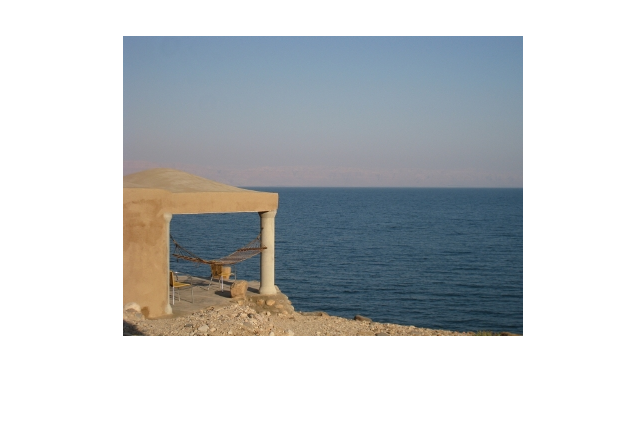
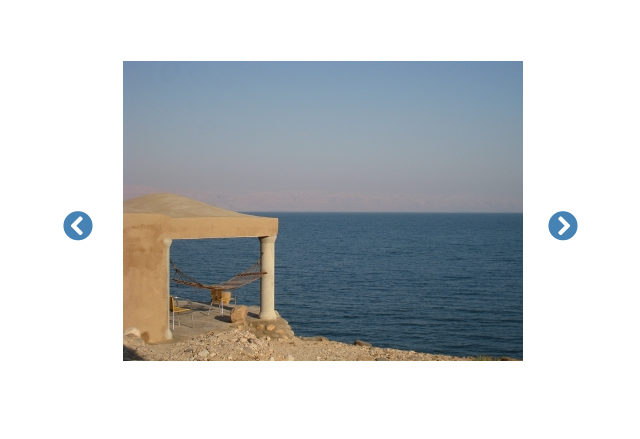
Before and after one commit to caxpper/carousel, a plain HTML site: page index.html in a window 1280 px wide. Shown: the part 42-481 px from the top of the page, without its empty margins (317-957 px from the left). Drawn offline with nearby package versions, Linux system fonts and the light colour scheme.

Commit message:
added next and back buttons

```diff
--- a/css/style.css
+++ b/css/style.css
@@ -10,8 +10,8 @@ body {
 
 .carousel{
     position: relative;
-    width: 40%;
-    height: 50%;
+    width: 550px;
+    height: 450px;
     margin: 0 auto;
 }
 
@@ -32,3 +32,23 @@ body {
 .hidden{
   opacity:0;
 }
+
+.next, .back{
+    position: absolute;
+    top: 50%;
+    transform: translate(-50%,0);
+    cursor: pointer;
+}
+
+.next{
+    right: 5px;
+}
+
+.back{
+    left: 30px;
+}
+
+.button i{
+    font-size: 30px;
+    color: steelblue;
+}
--- a/index.html
+++ b/index.html
@@ -4,6 +4,7 @@
     <script src="https://ajax.googleapis.com/ajax/libs/jquery/3.3.1/jquery.min.js"></script>
     <script src="./js/main.js"></script>
     <link rel="stylesheet" href="./css/style.css">
+    <link rel="stylesheet" href="https://use.fontawesome.com/releases/v5.1.0/css/all.css" integrity="sha384-lKuwvrZot6UHsBSfcMvOkWwlCMgc0TaWr+30HWe3a4ltaBwTZhyTEggF5tJv8tbt" crossorigin="anonymous">
 </head>
 <body>
     <div class="container">
--- a/js/main.js
+++ b/js/main.js
@@ -1,6 +1,6 @@
 
 $(document).ready(initializeApp);
-var autoSwap;
+var timerId;
 var currentItem = 0;
 var itemCount;
 
@@ -12,7 +12,26 @@ function initializeApp(){
     itemCount = $('.carousel .items').length;
 
     //init the autoswap
-    autoSwap = setInterval(swap,4000);
+    timerId = setInterval(swap,3000);
+
+    //next button
+    $('.next').click(function() {
+      swap('forward');
+    });
+
+    //back button
+    $('.back').click(function() {
+      swap('backward');
+    });
+
+    //disabled the auto swap when the
+    $('.carousel').hover(
+      () => {
+        clearInterval(timerId);
+      },
+      () =>{
+        timerId = setInterval(swap,3000);
+    });
 }
 
 /**
```
